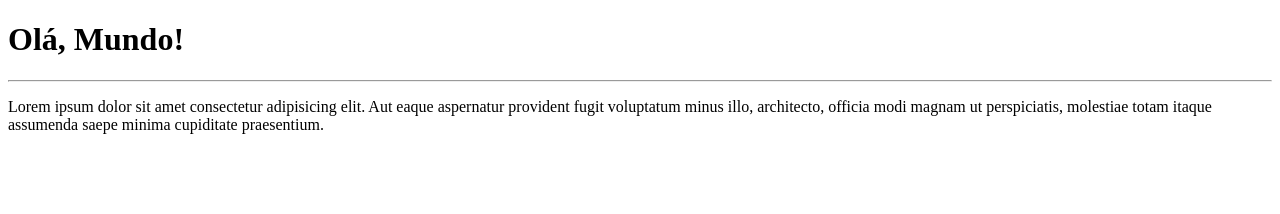
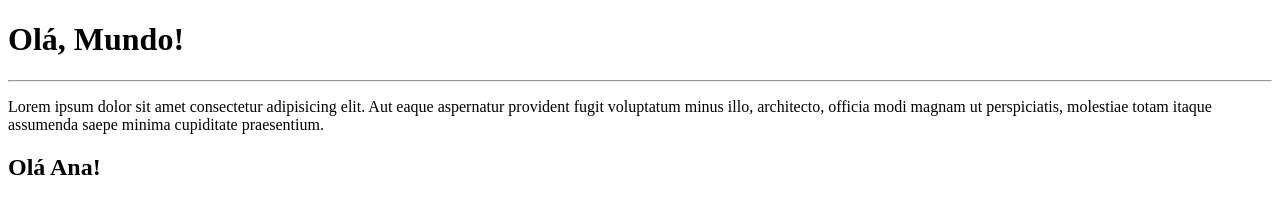
Before and after one commit to analicebds/Ola-mundo, a plain HTML site: page site-exemplo/index.html in a window 1280 px wide. Drawn offline with Linux system fonts and the light colour scheme.

Commit message:
Alterei meu site index.html

```diff
--- a/site-exemplo/index.html
+++ b/site-exemplo/index.html
@@ -9,5 +9,6 @@
     <h1>Olá, Mundo!</h1>
     <hr>
     <p>Lorem ipsum dolor sit amet consectetur adipisicing elit. Aut eaque aspernatur provident fugit voluptatum minus illo, architecto, officia modi magnam ut perspiciatis, molestiae totam itaque assumenda saepe minima cupiditate praesentium.</p>
+    <h2>Olá Ana!</h2>
 </body>
 </html>
```
